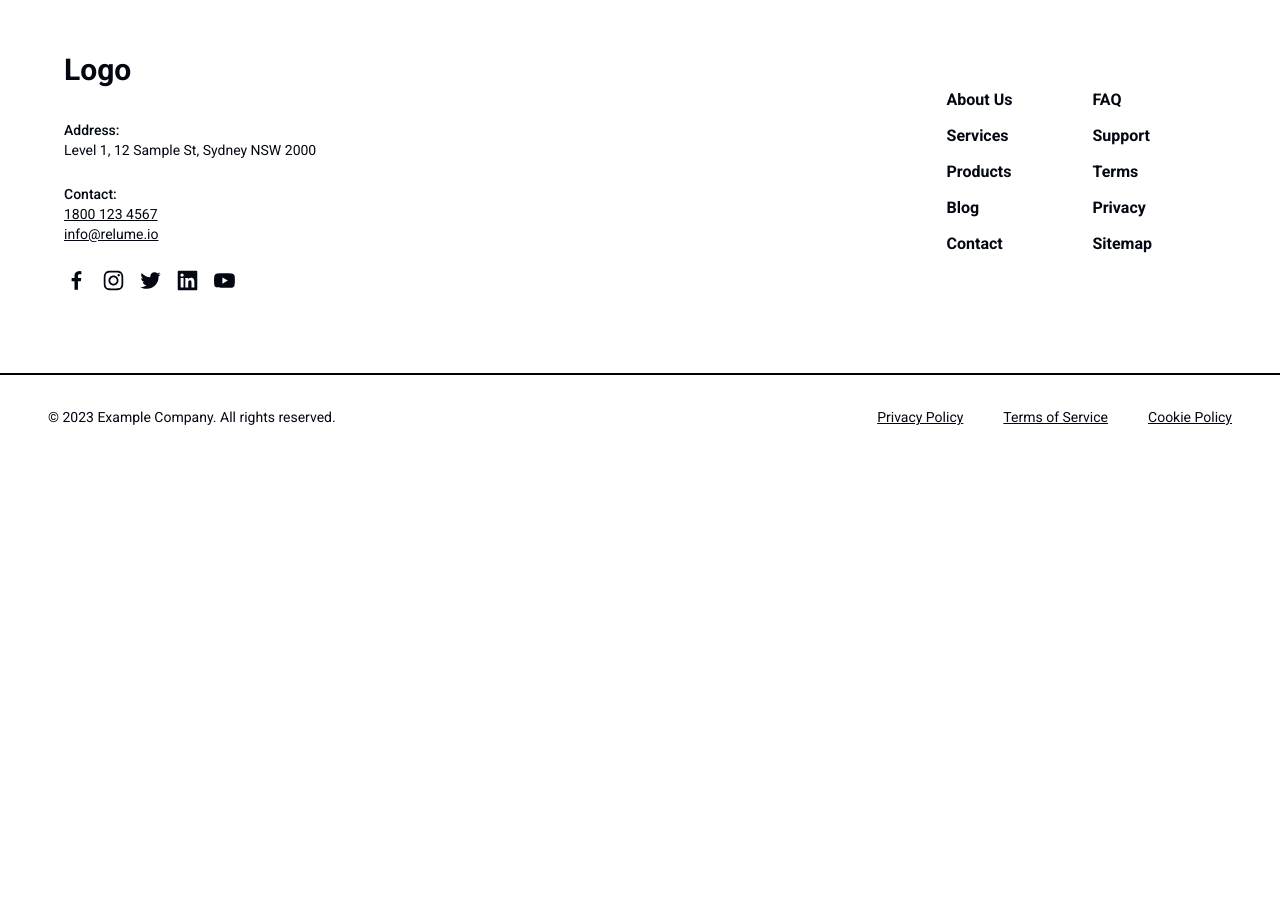
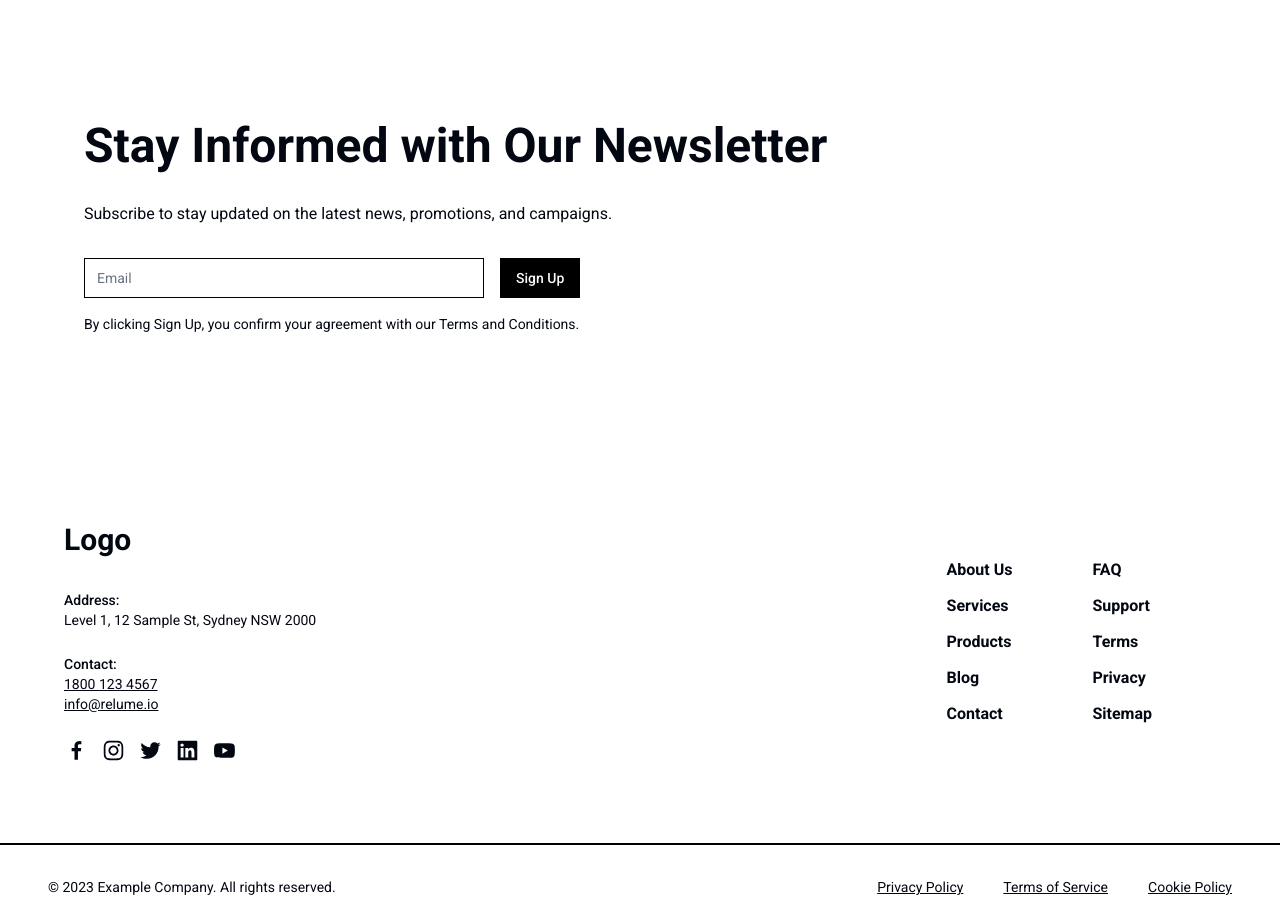
Before and after one commit to pandupan/D-App, a Next.js app: page / in a window 1280 px wide. Shown: the part 2580-3499 px from the top of the page. Before the commit the page ends 3119 px from the top, so only its background shows below. Built offline with nearby package versions, Linux system fonts and the light colour scheme.

Commit message:
[ADD] - Stay Informed

```diff
--- a/app/page.tsx
+++ b/app/page.tsx
@@ -1,6 +1,7 @@
 import HeroSection from '@/components/pages/Home/HeroSection'
 import ImagePlaceholder from '@/components/pages/Home/ImagePlaceholder'
 import JoinDonateReceive from '@/components/pages/Home/JoinDonateReceive'
+import StayInformed from '@/components/pages/Home/StayInformed'
 import SupportLocal from '@/components/pages/Home/SupportLocal'
 
 export default function Home() {
@@ -10,6 +11,7 @@ export default function Home() {
       <ImagePlaceholder/>
       <JoinDonateReceive/>
       <SupportLocal/>
+      <StayInformed/>
     </>
   )
 }
--- /dev/null
+++ b/components/pages/Home/StayInformed.tsx
@@ -0,0 +1,20 @@
+import ButtonPrimary from "@/components/core/buttons/ButtonPrimary"
+import { Input } from "@/components/ui/input"
+
+const StayInformed = () => {
+  return (
+    <div className="w-full flex flex-col px-[84px] min-h-[50vh] mt-[70px]">
+      <div className="space-y-8">
+        <h1 className="text-5xl font-bold tracking-normal">Stay Informed with Our Newsletter</h1>
+        <p>Subscribe to stay updated on the latest news, promotions, and campaigns.</p>
+        <div className="flex gap-4 items-center">
+          <Input type="email" placeholder="Email" className="w-[400px]"/>
+          <ButtonPrimary title="Sign Up"/>
+        </div>
+      </div>
+        <p className="text-sm mt-4">By clicking Sign Up, you confirm your agreement with our Terms and Conditions.</p>
+    </div>
+  )
+}
+
+export default StayInformed
--- /dev/null
+++ b/components/ui/input.tsx
@@ -0,0 +1,25 @@
+import * as React from "react"
+
+import { cn } from "@/lib/utils"
+
+export interface InputProps
+  extends React.InputHTMLAttributes<HTMLInputElement> {}
+
+const Input = React.forwardRef<HTMLInputElement, InputProps>(
+  ({ className, type, ...props }, ref) => {
+    return (
+      <input
+        type={type}
+        className={cn(
+          "flex h-10 w-full border border-black bg-background px-3 py-2 text-sm ring-offset-background file:border-0 file:bg-transparent file:text-sm file:font-medium placeholder:text-muted-foreground focus-visible:outline-none focus-visible:ring-2 focus-visible:ring-ring focus-visible:ring-offset-2 disabled:cursor-not-allowed disabled:opacity-50",
+          className
+        )}
+        ref={ref}
+        {...props}
+      />
+    )
+  }
+)
+Input.displayName = "Input"
+
+export { Input }
```
